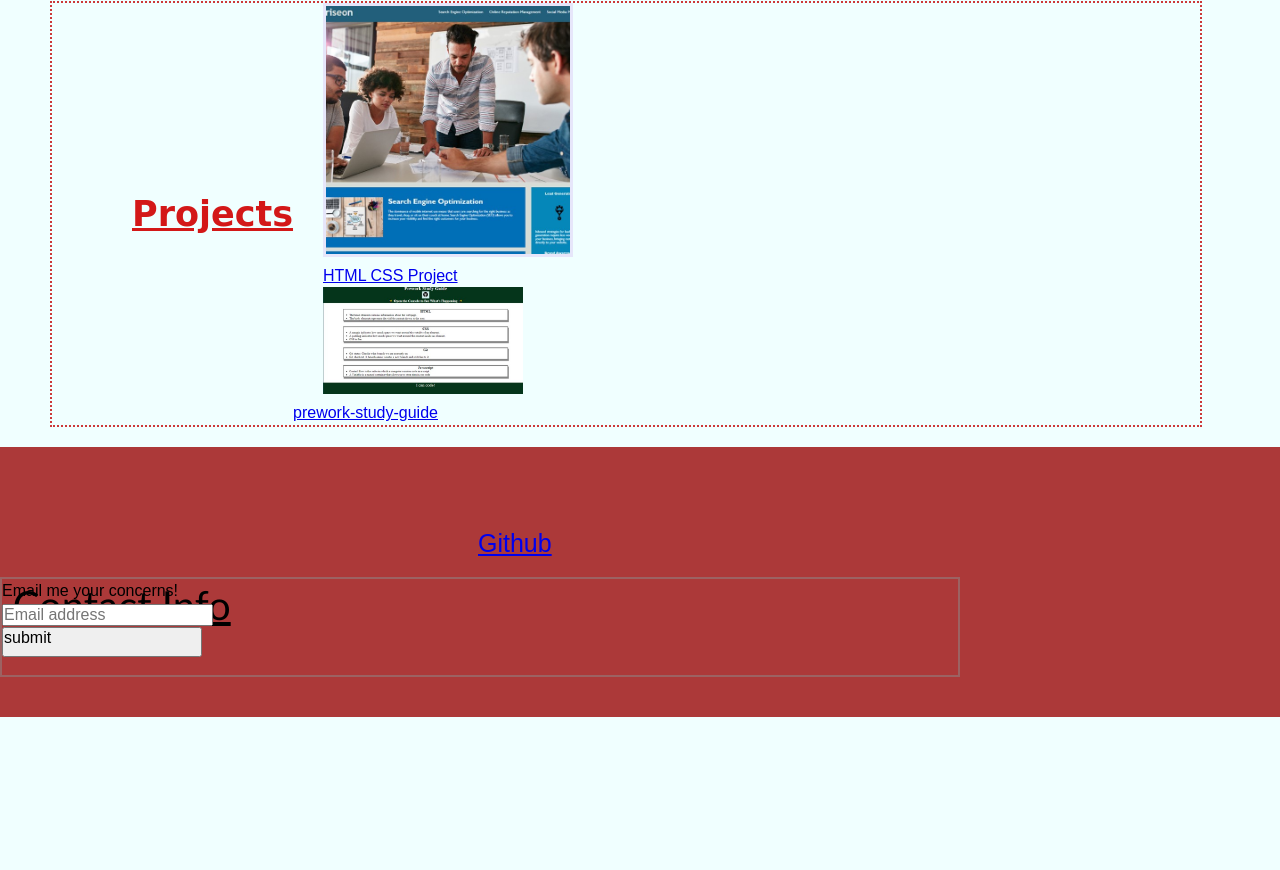
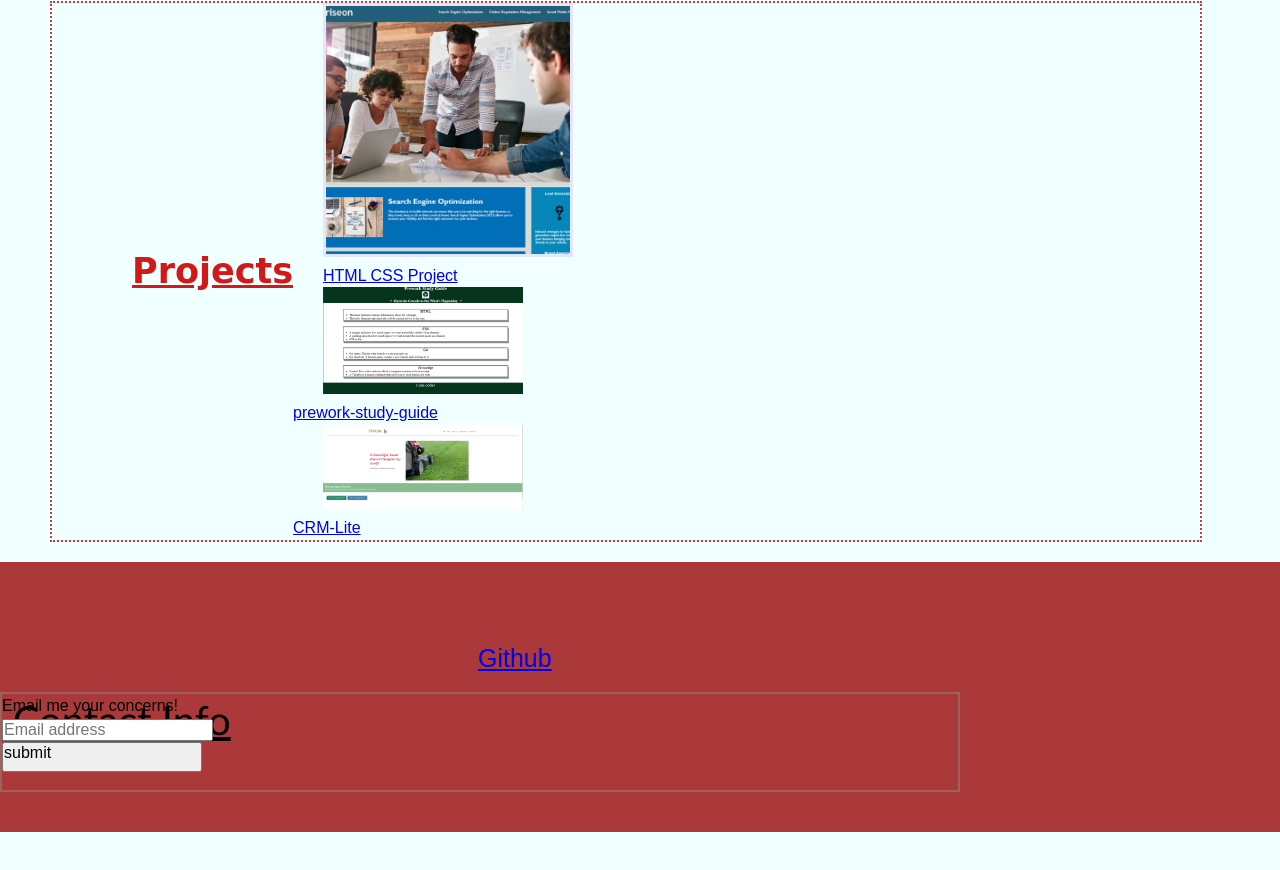
Before and after one commit to VithusanU/my_Coding_portfolio, a plain HTML site: page index.html in a window 1280 px wide. Shown: the part 631-1501 px from the top of the page. Before the commit the page ends 1448 px from the top, so only its background shows below. Drawn offline with Linux system fonts and the light colour scheme.

Commit message:
Addition of new CRM-Lite Project

```diff
--- a/index.html
+++ b/index.html
@@ -1,5 +1,6 @@
 <!DOCTYPE html>
 <html lang="en">
+
 <head>
     <meta charset="UTF-8">
     <meta http-equiv="X-UA-Compatible" content="IE=edge">
@@ -37,7 +38,9 @@
             </article>
             <div class="step-info">
                 <p>
-                    Hi, my name is Vithusan Uruthirakumaran and I am post-secondary graduate striving for excellence in the front-end development world! I currently live in toronto, Canada and have been enjoying every second learning the ins and outs of coding! This page indicates my understanding of coding so far!
+                    Hi, my name is Vithusan Uruthirakumaran and I am post-secondary graduate striving for excellence in
+                    the front-end development world! I currently live in toronto, Canada and have been enjoying every
+                    second learning the ins and outs of coding! This page indicates my understanding of coding so far!
                 </p>
             </div>
         </section>
@@ -51,7 +54,7 @@
                     <article class="gallery">
                         <figure class="gallery_img gallery_img--1"></figure>
                         <a href="https://vithusanu.github.io/Horiseon-Best-marketing-agency/">
-                            <img class="Img_1"src="./assets/images/Picture1.jpg" alt="Horiseon-Best-marketing-agency">
+                            <img class="Img_1" src="./assets/images/Picture1.jpg" alt="Horiseon-Best-marketing-agency">
                             <figcaption> HTML CSS Project</figcaption>
                         </a>
                     </article>
@@ -59,6 +62,10 @@
                     <a href="https://vithusanu.github.io/prework-study-guide/">
                         <img class="Img_2" src="./assets/images/Picture2.jpg" alt="Horiseon-Best-marketing-agency">
                         <figcaption> prework-study-guide</figcaption>
+                    </a>
+                    <a href="https://dinozio-design.github.io/CRM-lite/index.html">
+                        <img class="Img_2" src="./assets/images/CRM.png" alt="CRM-Lite">
+                        <figcaption> CRM-Lite</figcaption>
                     </a>
                 </article>
                 </article>
@@ -68,13 +75,14 @@
     </main>
     <footer>
         <span id="contacttitle"> Contact Info </span>
-        <a id = "Github" href="https://github.com/VithusanU" alt="Github"> Github</a>
+        <a id="Github" href="https://github.com/VithusanU" alt="Github"> Github</a>
     </footer>
 
-      <section class = mergeContact>
+    <section class=mergeContact>
         <p> Email me your concerns! </p>
         <input id type="text" placeholder="Email address">
         <button id="submit" type="submit"> submit</button>
     </section>
 </body>
+
 </html>
```
Also changed, not shown: assets/images/CRM.png (added). Lines whose indentation alone changed are shown as unchanged.
